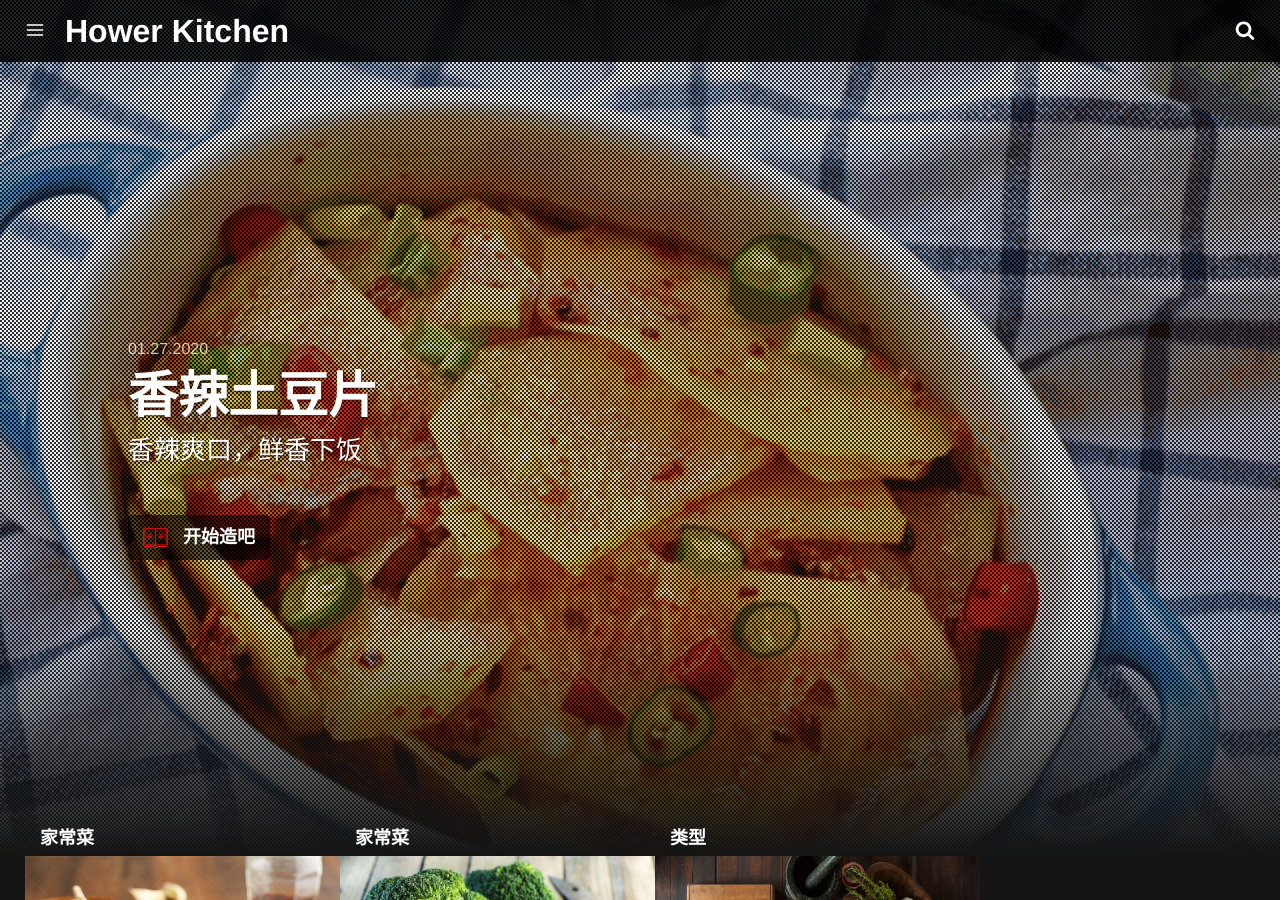
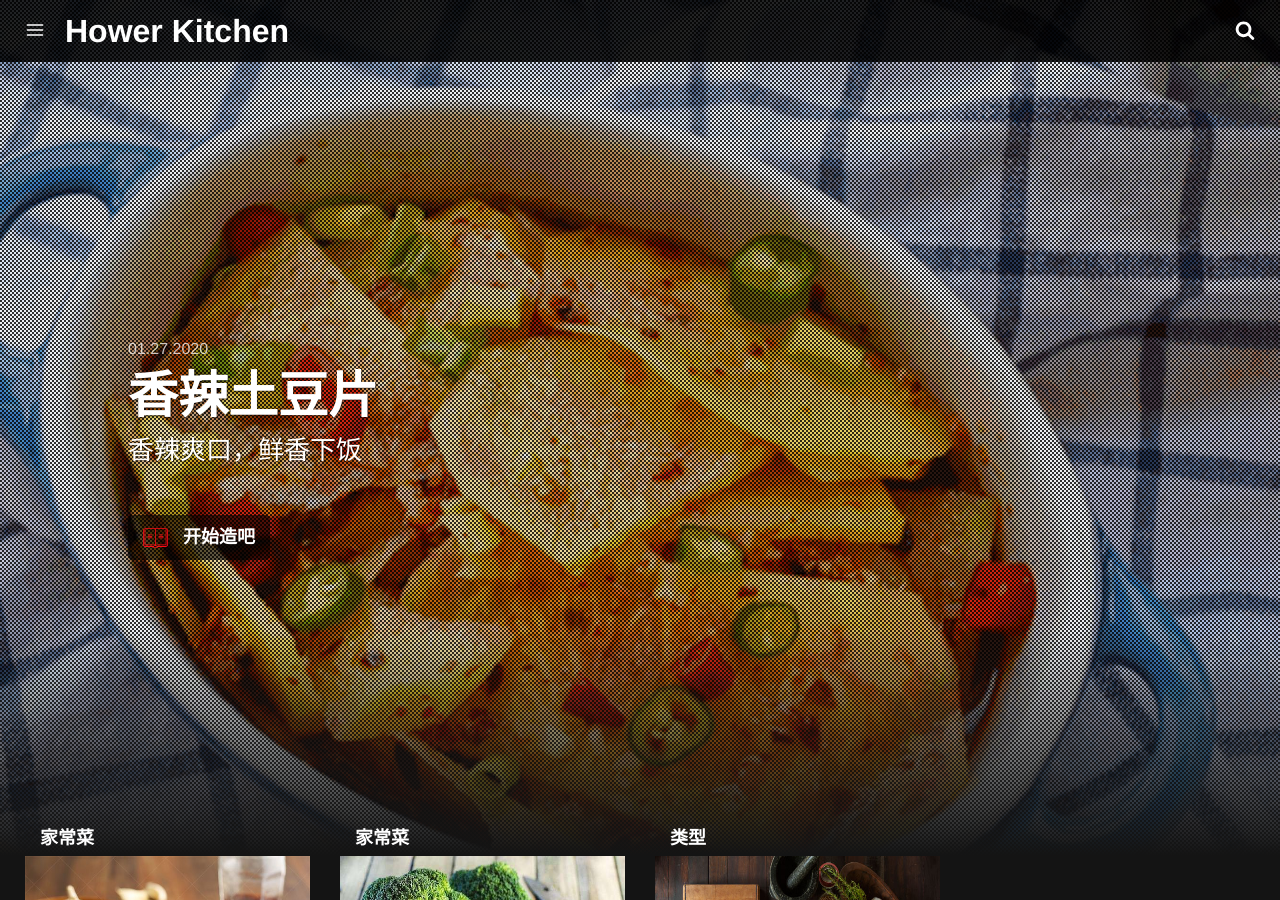
Before and after one commit to whatwhyhow7/cook, a Jekyll site: the page built from index.html, in a window 1280 px wide and 900 px high. Built offline with Jekyll 4.4.1, drawn with Linux system fonts in a browser that asks for light colours.

Commit message:
style: 图片尺寸统一

```diff
--- a/_layouts/post.html
+++ b/_layouts/post.html
@@ -41,7 +41,7 @@
                         {% for post in shuffled_array limit:3 %}
                             <li>
                                 <a href="{{ post.url | prepend: site.baseurl }}">
-                                    <img src="{{site.baseurl}}/assets/img/{{ post.title }}/0.jpg" style="width: 325px; height: 200px;">
+                                    <img src="{{site.baseurl}}/assets/img/{{ post.title }}/0.jpg" style="width: 100%; height: 200px;">
                                     <h3>{{ post.title }}</h3>
                                 </a>
                             </li>
--- a/index.html
+++ b/index.html
@@ -48,7 +48,7 @@
                         {% include new-post-tag.html date=post.date %}
                         <a href="{{ post.url | prepend: site.baseurl }}" {%if isnewpost %}class="new-post"{% endif %}>
                             <img src="{{site.baseurl}}/assets/img/{{ post.title }}/0.jpg" data-url="{{site.baseurl}}/assets/img/{{ post.title }}/0.jpg" class="preload"
-                                style="width: 325px; height: 200px;">
+                                style="height: 200px;">
                         </a>
                     </div>
                     <div class="box-info">
```
Also changed, not shown: assets/css/styles.min.css, assets/img/凉拌西兰花/0.jpg, assets/img/蒜香排骨/0.jpg, assets/img/香辣土豆片/0.jpg.
